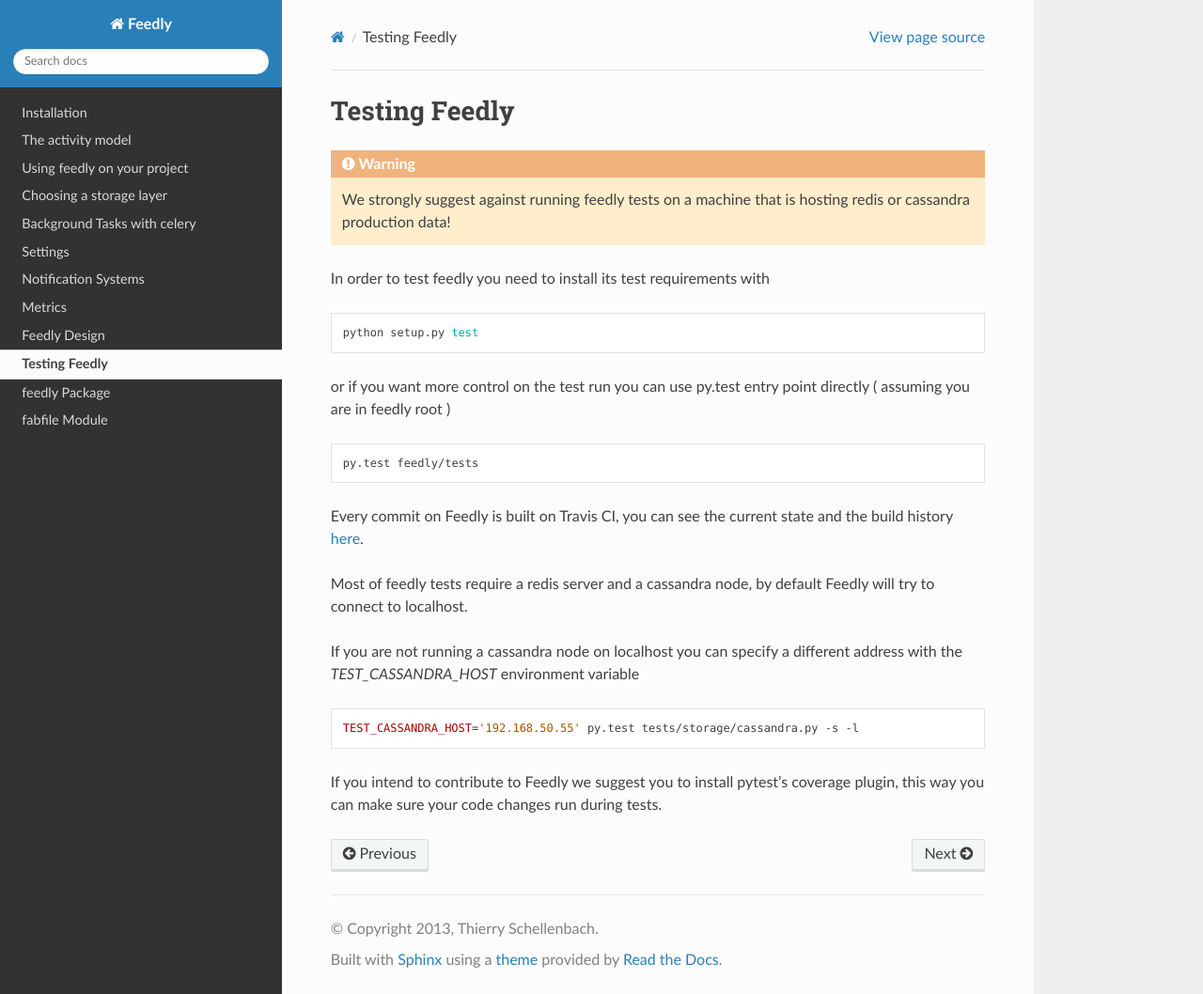
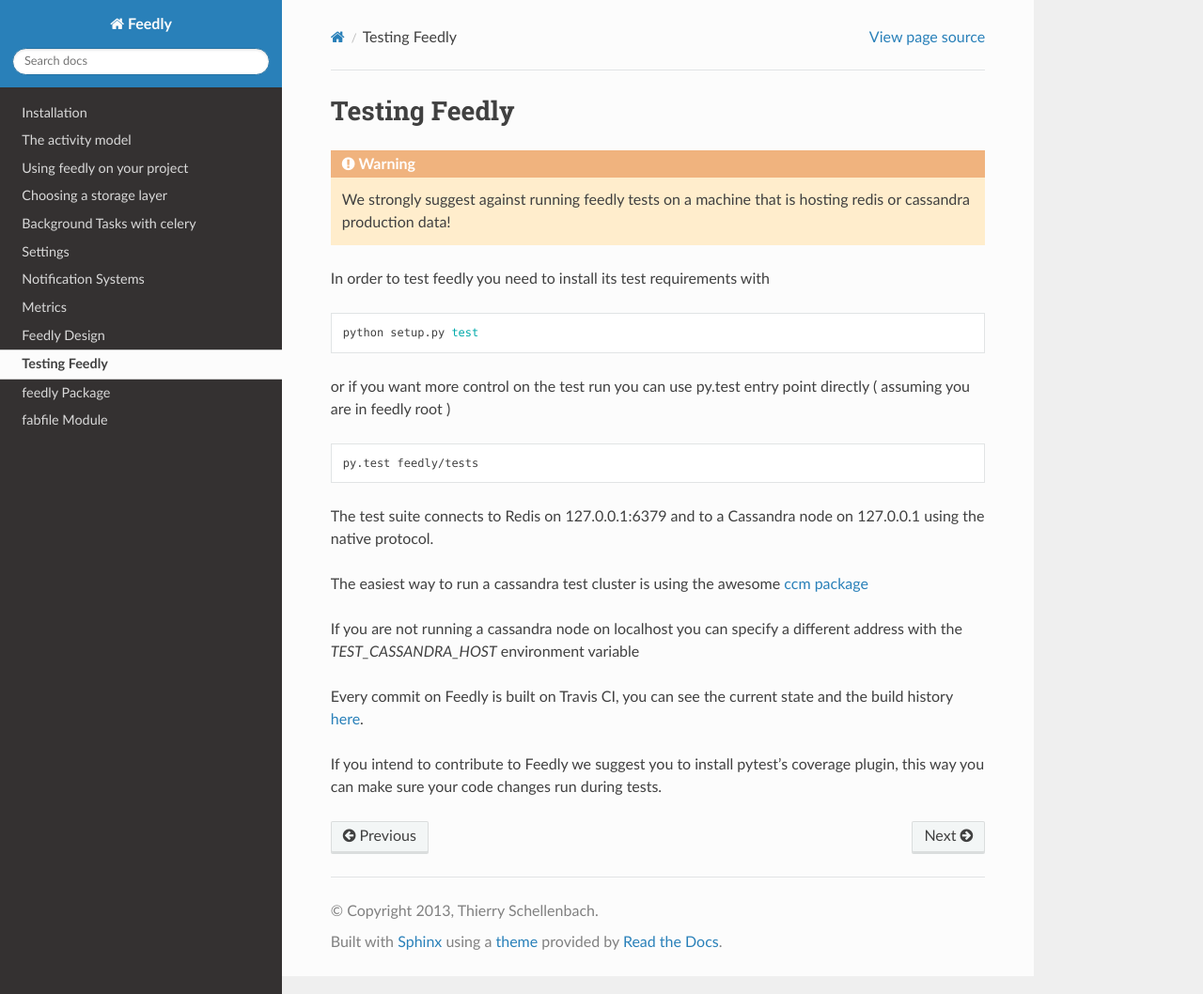
Before and after one commit to tschellenbach/Stream-Framework, a Sphinx documentation site: the page built from docs/testing.rst, in a window 1280 px wide and 1058 px high. Shown: the whole window at 94% size. Built offline with Sphinx 7.4.7 and the Read the Docs theme 2.0.0, drawn with Linux system fonts in a browser that asks for light colours.

Commit message:
suggest ccm for testing

```diff
--- a/docs/testing.rst
+++ b/docs/testing.rst
@@ -16,17 +16,13 @@ or if you want more control on the test run you can use py.test entry point dire
 	py.test feedly/tests
 
 
-Every commit on Feedly is built on Travis CI, you can see the current state and the build history `here <https://travis-ci.org/tschellenbach/Feedly/builds/>`_.
+The test suite connects to Redis on 127.0.0.1:6379 and to a Cassandra node on 127.0.0.1 using the native protocol.
 
-Most of feedly tests require a redis server and a cassandra node, by default Feedly will try to connect to localhost.
+The easiest way to run a cassandra test cluster is using the awesome `ccm package <https://github.com/pcmanus/ccm>`_
 
 If you are not running a cassandra node on localhost you can specify a different address with the `TEST_CASSANDRA_HOST` environment variable
 
-
-.. code-block:: bash
-
-	TEST_CASSANDRA_HOST='192.168.50.55' py.test tests/storage/cassandra.py -s -l
-
+Every commit on Feedly is built on Travis CI, you can see the current state and the build history `here <https://travis-ci.org/tschellenbach/Feedly/builds/>`_.
 
 If you intend to contribute to Feedly we suggest you to install pytest's coverage plugin, this way you can make sure your code changes
 run during tests.
```
